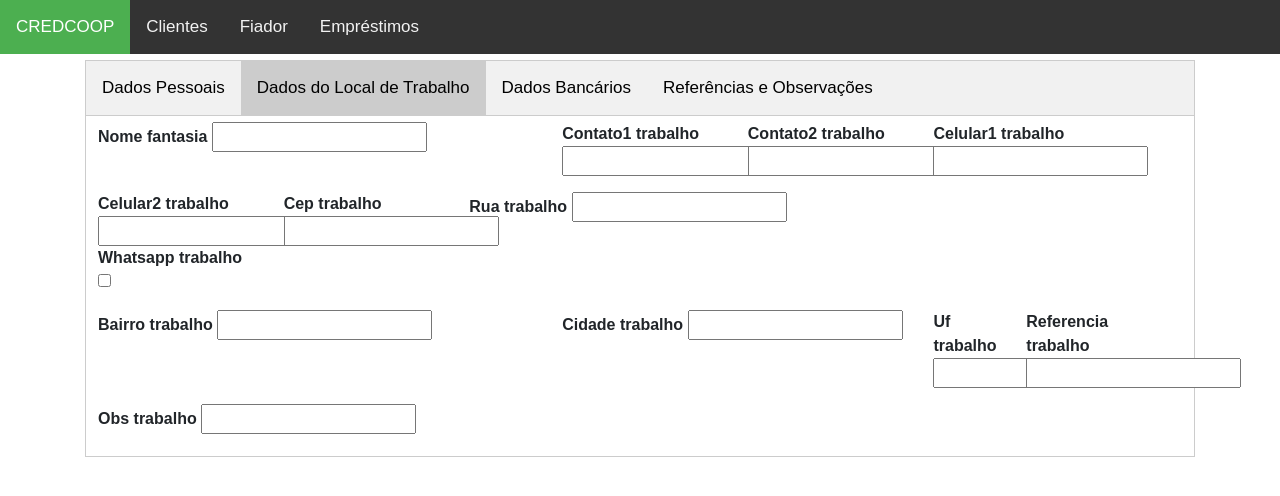
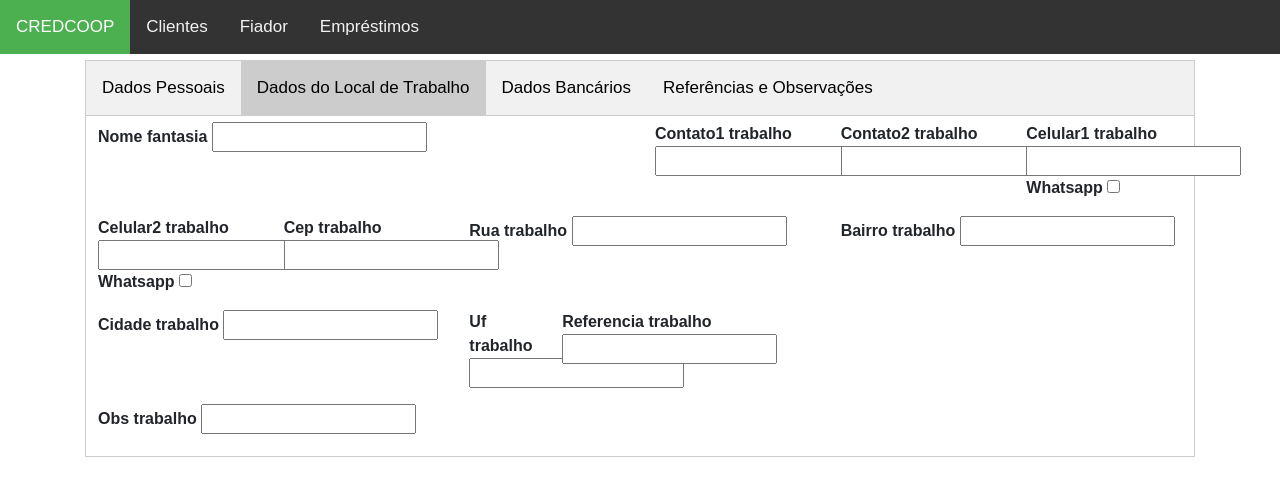
Before and after one commit to israelwerther/Esctop_Israel_Estoque, a Django app: template projeto/cliente/templates/cliente_form.html in a window 1280 px wide, after a click on "Dados do Local de Trabalho". Shown: the top 496 px of the page. Run offline with Django 3.2, Linux system fonts and the light colour scheme; the template is opened without the code that fills it: most values are stand-ins (such as "Sample title", 1, 10 or a date in 2020); form fields are guessed from the names that the template uses; some libraries are stand-ins or nearby versions.

Commit message:
Whatzapp reformulado no banco

```diff
--- a/projeto/avalista/models.py
+++ b/projeto/avalista/models.py
@@ -12,7 +12,9 @@ class Avalista(models.Model):
     fiador_email               = models.EmailField("Email", max_length=50, blank=True, null=True)
     fiador_contato1            = models.CharField("Contato 1",max_length=15, blank=True, null=True)
     fiador_celular1            = models.CharField("celular 1",max_length=17, blank=True, null=True)
+    whatsapp1                  = models.BooleanField("Whatsapp", default=True)
     fiador_celular2            = models.CharField("celular 2",max_length=17, blank=True, null=True)
+    whatsapp2                  = models.BooleanField("Whatsapp", default=True)
     fiador_cep                 = models.CharField("CEP", max_length=10, blank=True, null=True)
     fiador_rua                 = models.CharField("Rua", max_length=60, blank=True, null=True)
     fiador_bairro              = models.CharField("Bairro", max_length=40, blank=True, null=True)
@@ -27,7 +29,7 @@ class Avalista(models.Model):
     fiador_agencia             = models.CharField("Nº agência",max_length=15, blank=True, null=True)
     fiador_conta               = models.CharField("Nº conta",max_length=15, blank=True, null=True)
     tipo_de_conta              = models.ForeignKey(Tipo_de_conta, on_delete=models.PROTECT,max_length=25, blank=True, null=True)
-    whatsapp                   = models.BooleanField(default=True)
+
 
     class Meta:
         ordering = ('fiador_nome',)
--- a/projeto/cliente/templates/cliente_form.html
+++ b/projeto/cliente/templates/cliente_form.html
@@ -64,7 +64,7 @@
    <!-- https://www.schoolofnet.com/forum/topico/como-enviar-a-mensagem-de-sucesso-ou-erro-para-o-formulario-8495 -->
 
     <div class="tab">
-        <button class="tablinks" onclick="openCity(event, 'Page1')">Dados Pessoais</button>
+        <button class="tablinks active" onclick="openCity(event, 'Page1')">Dados Pessoais</button>
         <button class="tablinks" onclick="openCity(event, 'Page2')">Dados do Local de Trabalho</button>
         <button class="tablinks" onclick="openCity(event, 'Page3')">Dados Bancários</button>
         <button class="tablinks" onclick="openCity(event, 'Page4')">Referências e Observações</button>
@@ -219,13 +219,14 @@
                 <div class="form-group" >
                     <label for="" class="required">{{form.celular1.label}} </label>
                     {% render_field form.celular1 class="form-control cel-phone-mask" type="text"%}
+                    <label class="checkbox-inline"> {{form.whatsapp1.label}} <input type="checkbox" value="whatsapp1" id="whatsapp1" name="whatsapp1"></label>
                 </div>
             </div>
             <div class="col-sm-2">
                 <div class="form-group" >
                     <label for="" >{{form.celular2.label}} </label>
                     {% render_field form.celular2 class="form-control cel-phone-mask" type="text"%}
-                    <label class="checkbox-inline"> {{form.whatsapp.label}} <input type="checkbox" value="whatsapp" id="whatsapp" name="whatsapp"></label>
+                    <label class="checkbox-inline"> {{form.whatsapp2.label}} <input type="checkbox" value="whatsapp2" id="whatsapp2" name="whatsapp2"></label>
                 </div>
             </div>
             <div class="col-sm-4">
@@ -239,7 +240,7 @@
 
     <div id="Page2" class="tabcontent">
         <div class="row">
-            <div class="col-sm-5">
+            <div class="col-sm-6">
                 <div class="form-group" >
                     <label for="" >{{form.nome_fantasia.label}} </label>
                     {% render_field form.nome_fantasia class="form-control" %}
@@ -261,13 +262,15 @@
                 <div class="form-group" >
                     <label for="" >{{form.celular1_trabalho.label}} </label>
                     {% render_field form.celular1_trabalho class="form-control" %}
+                    <label class="checkbox-inline"> {{form.whatsapp1.label}} <input type="checkbox" value="whatsapp1" id="whatsapp1" name="whatsapp1"></label>
+
                 </div>
             </div>
             <div class="col-sm-2">
                 <div class="form-group" >
                     <label for="" >{{form.celular2_trabalho.label}} </label>
                     {% render_field form.celular2_trabalho class="form-control" %}
-                    <label class="checkbox-inline"> {{form.whatsapp_trabalho.label}} <input type="checkbox" value="whatsapp" id="whatsapp" name="whatsapp"></label>
+                    <label class="checkbox-inline"> {{form.whatsapp2.label}} <input type="checkbox" value="whatsapp2" id="whatsapp2" name="whatsapp2"></label>
             </div>
             </div>
             <div class="col-sm-2">
@@ -283,7 +286,7 @@
                     {% render_field form.rua_trabalho class="form-control"  %}
                 </div>
             </div>
-            <div class="col-sm-5">
+            <div class="col-sm-4">
                 <div class="form-group" >
                     <label for="" >{{form.bairro_trabalho.label}} </label>
                     {% render_field form.bairro_trabalho class="form-control"  %}
@@ -301,7 +304,7 @@
                     {% render_field form.uf_trabalho class="form-control" %}
                 </div>
             </div>
-            <div class="col-sm-1">
+            <div class="col-sm-4">
                 <div class="form-group" >
                     <label for="" >{{form.referencia_trabalho.label}} </label>
                     {% render_field form.referencia_trabalho class="form-control" %}
--- a/projeto/cliente_cnpj/models.py
+++ b/projeto/cliente_cnpj/models.py
@@ -25,7 +25,9 @@ class Cliente_cnpj(models.Model):
     contato1              = models.CharField("Contato 1",max_length=15, blank=True, null=True)
     contato2              = models.CharField("Contato 2",max_length=15, blank=True, null=True)
     celular1              = models.CharField("Celular 1",max_length=17, blank=True, null=True)
+    whatsapp1             = models.BooleanField("Whatsapp", default=True)
     celular2              = models.CharField("Celular 2",max_length=17, blank=True, null=True)
+    whatsapp2             = models.BooleanField("Whatsapp", default=True)
 
     banco                 = models.ForeignKey(Banco, on_delete=models.PROTECT,max_length=25, blank=True, null=True)
     n_operacao            = models.CharField("Nº operação",max_length=15, blank=True, null=True)
@@ -51,7 +53,9 @@ class Cliente_cnpj(models.Model):
     rep_estado_civil      = models.CharField("Estado Civil",max_length=20, blank=True, null=True)
     rep_contato1          = models.CharField("Contato 1",max_length=15, blank=True, null=True)
     rep_celular1          = models.CharField("celular 1",max_length=17, blank=True, null=True)
+    rep_whatsapp1         = models.BooleanField("Whatsapp", default=True)
     rep_celular2          = models.CharField("celular 2",max_length=17, blank=True, null=True)
+    rep_whatsapp2         = models.BooleanField("Whatsapp", default=True)
     rep_cep               = models.CharField("CEP", max_length=10, blank=True, null=True)
     rep_rua               = models.CharField("Rua", max_length=60, blank=True, null=True)
     rep_bairro            = models.CharField("Bairro", max_length=40, blank=True, null=True)
@@ -62,7 +66,7 @@ class Cliente_cnpj(models.Model):
 
     fiador                = models.ForeignKey(Avalista, on_delete=models.PROTECT, blank=True, null=True)
 
-    whatsapp              = models.BooleanField(default=True)
+
 
 
     class Meta:
--- a/projeto/cliente_cnpj/templates/cliente_cnpj_form.html
+++ b/projeto/cliente_cnpj/templates/cliente_cnpj_form.html
@@ -206,13 +206,14 @@
                 <div class="form-group" >
                     <label for="" class="required">{{form.celular1.label}} </label>
                     {% render_field form.celular1 class="form-control cel-phone-mask" type="text"%}
+                    <label class="checkbox-inline"> {{form.whatsapp1.label}} <input type="checkbox" value="whatsapp1" id="whatsapp1" name="whatsapp1"></label>
                 </div>
             </div>
             <div class="col-sm-2">
                 <div class="form-group" >
                     <label for="" >{{form.celular2.label}} </label>
                     {% render_field form.celular2 class="form-control cel-phone-mask" type="text"%}
-                    <label class="checkbox-inline"> {{form.whatsapp.label}} <input type="checkbox" value="whatsapp" id="whatsapp" name="whatsapp"></label>
+                    <label class="checkbox-inline"> {{form.whatsapp2.label}} <input type="checkbox" value="whatsapp2" id="whatsapp2" name="whatsapp2"></label>
                 </div>
             </div>
             <div class="col-sm-6">
@@ -349,12 +350,14 @@
                 <div class="form-group" >
                     <label for="" >{{form.rep_celular1.label}} </label>
                     {% render_field form.rep_celular1 class="form-control cel-phone-mask" type="text" %}
+                    <label class="checkbox-inline"> {{form.rep_whatsapp1.label}} <input type="checkbox" value="rep_whatsapp1" id="rep_whatsapp1" name="rep_whatsapp1"></label>
                 </div>
             </div>
             <div class="col-sm-2">
                 <div class="form-group" >
                     <label for="" >{{form.rep_celular2.label}} </label>
                     {% render_field form.rep_celular2 class="form-control cel-phone-mask" type="text" %}
+                    <label class="checkbox-inline"> {{form.rep_whatsapp2.label}} <input type="checkbox" value="rep_whatsapp2" id="rep_whatsapp2" name="rep_whatsapp2"></label>
                 </div>
             </div>
             <div class="col-sm-6">
--- a/projeto/core/templates/cliente_select.html
+++ b/projeto/core/templates/cliente_select.html
@@ -1,7 +1,7 @@
 {% extends 'base.html' %}
 
 {% block content %}
-    <div class="jumbotron">
+    <div class="jumbotron jumbotron-fluid shadow rounded">
         <div class="container">
             <h1>Escolha um Cliente</h1>
 
--- a/projeto/core/templates/index.html
+++ b/projeto/core/templates/index.html
@@ -1,7 +1,7 @@
 {% extends 'base.html' %}
 
 {% block content %}
-    <div class="jumbotron">
+    <div class="jumbotron jumbotron-fluid shadow rounded">
         <div class="container">
             <h1>Bem vindo</h1>
         </div>
--- a/projeto/core/templates/registration/login.html
+++ b/projeto/core/templates/registration/login.html
@@ -96,7 +96,7 @@
 
     <form method="post" action="{% url 'login' %}">
         {% csrf_token %}
-        <div class="col-sm-4 center">
+        <div class="col-sm-4 center jumbotron jumbotron-fluid shadow rounded">
             <a class="fontemaior">CREDCOOP</a><br>
             <div class="form-group">
                 <a>{{ form.username.label_tag }}</a>
```
Also changed, not shown: projeto/avalista/templates/avalista_form.html (+2 -6 lines), projeto/cliente/models.py (+6 -3 lines), projeto/cliente/templates/fiador_form.html (+8 -6 lines), README.md, projeto/avalista/migrations/0023_auto_20200911_1419.py (added), projeto/cliente/migrations/0055_cliente_whatsapp1.py (added), projeto/cliente/migrations/0056_auto_20200911_1404.py (added), projeto/cliente/migrations/0057_auto_20200911_1419.py (added), projeto/cliente_cnpj/migrations/0040_auto_20200911_1428.py (added). Lines whose indentation alone changed are shown as unchanged.
